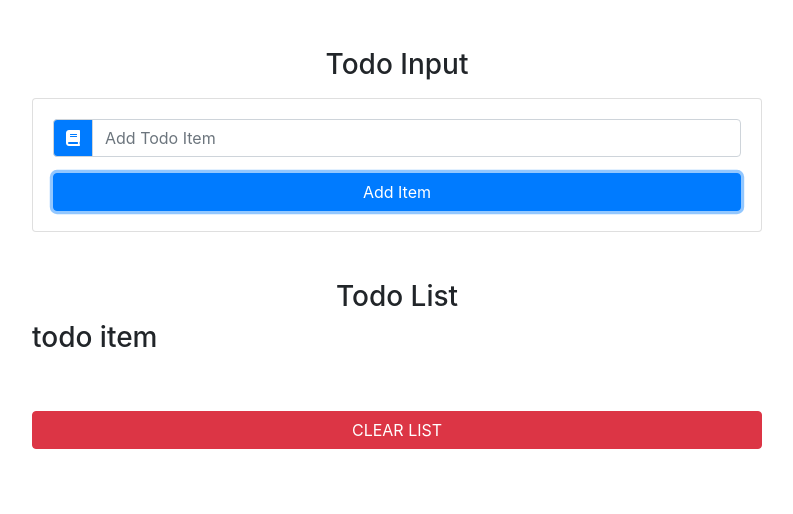
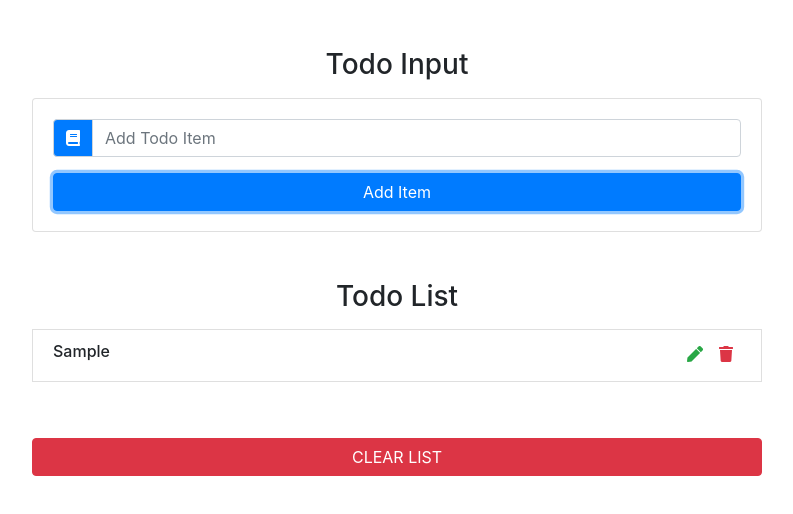
Before and after one commit to yvonnkr/react-todo-list, a React (Create React App) app: page / in a window 1280 px wide. Both pictures are taken after typing "Sample" into the empty fields and a click on the button "Add Item". Shown: the top 514 px of the page, without its empty margins (243-1036 px from the left). Built offline with nearby package versions, Linux system fonts and the light colour scheme.

Commit message:
Setup Todo Item Component

```diff
--- a/src/components/TodoItem.js
+++ b/src/components/TodoItem.js
@@ -1,7 +1,21 @@
 import React, { Component } from 'react';
+import '@fortawesome/fontawesome-free/css/all.css';
 
 export default class TodoItem extends Component {
   render() {
-    return <h3>todo item</h3>;
+    const { title, handleDelete, handleEdit } = this.props;
+    return (
+      <li className='list-group-item text-capitalize d-flex justify-content-between my-2'>
+        <h6>{title}</h6>
+        <div className='todo-icon'>
+          <span className='mx-2 text-success' onClick={handleEdit}>
+            <i className='fas fa-pen'></i>
+          </span>
+          <span className='mx-2 text-danger' onClick={handleDelete}>
+            <i className='fas fa-trash'></i>
+          </span>
+        </div>
+      </li>
+    );
   }
 }
```
